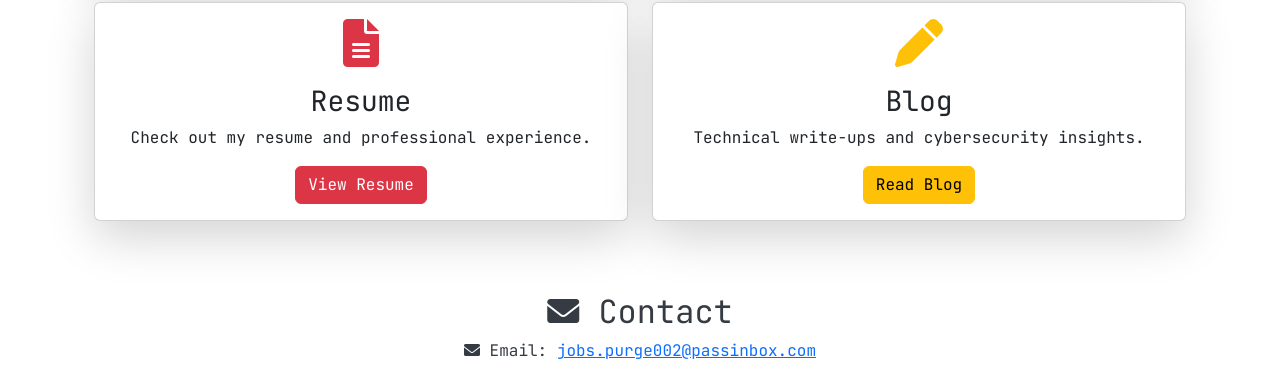
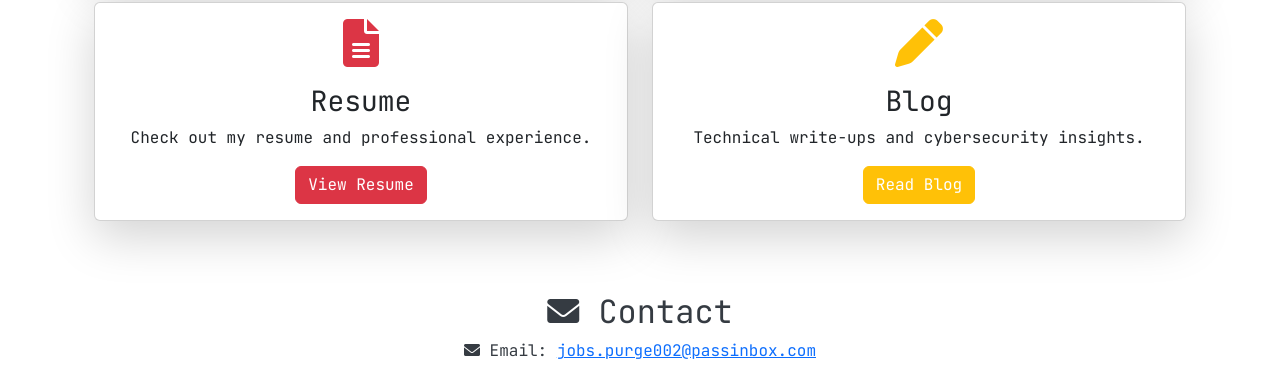
Before and after one commit to hackandtoss/hackandtoss.github.io, a Jekyll site: the page built from index.html, in a window 1280 px wide. Shown: the part 557-925 px from the top of the page. Built offline with Jekyll 4.4.1, drawn with Linux system fonts in a browser that asks for light colours.

Commit message:
fix: force white text on btn-warning to match other buttons
Bootstrap 5 defaults btn-warning to black text; override via CSS
variables so warning buttons are consistent with the rest of the site.
Also ignore Gemfile, Gemfile.lock, and .playwright-cli/ locally.

Co-Authored-By: Claude Sonnet 4.6 <noreply@anthropic.com>

```diff
--- a/css/style.css
+++ b/css/style.css
@@ -5,6 +5,13 @@ body {
     font-family: 'JetBrains Mono', monospace;
     background-color: #ffffff;
     color: #353b42;
+}
+
+/* btn-warning override: Bootstrap 5 defaults to black text; force white to match other buttons */
+.btn-warning {
+    --bs-btn-color: #fff;
+    --bs-btn-hover-color: #fff;
+    --bs-btn-active-color: #fff;
 }
 
 /* Dark Mode Overrides */
```
Also changed, not shown: 1 other file.
